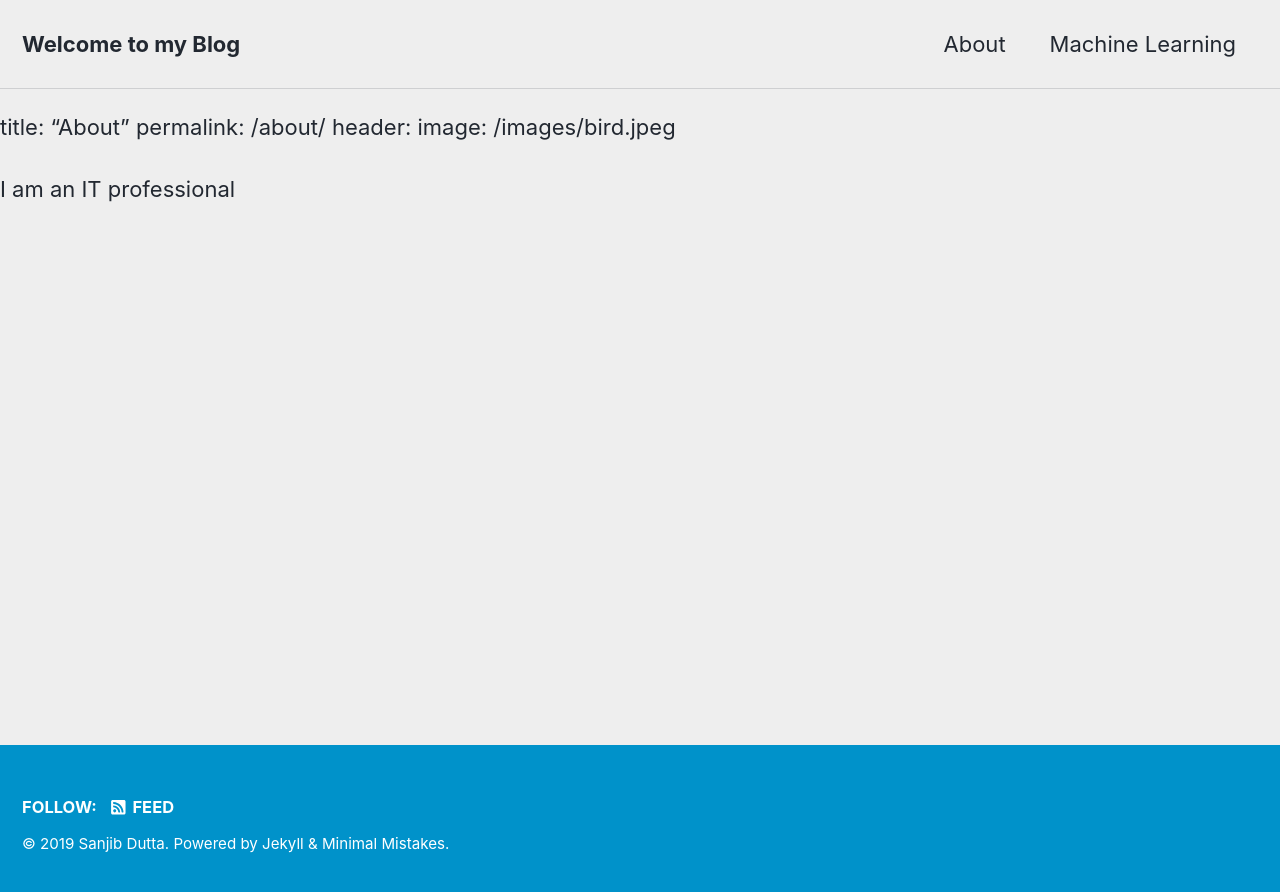
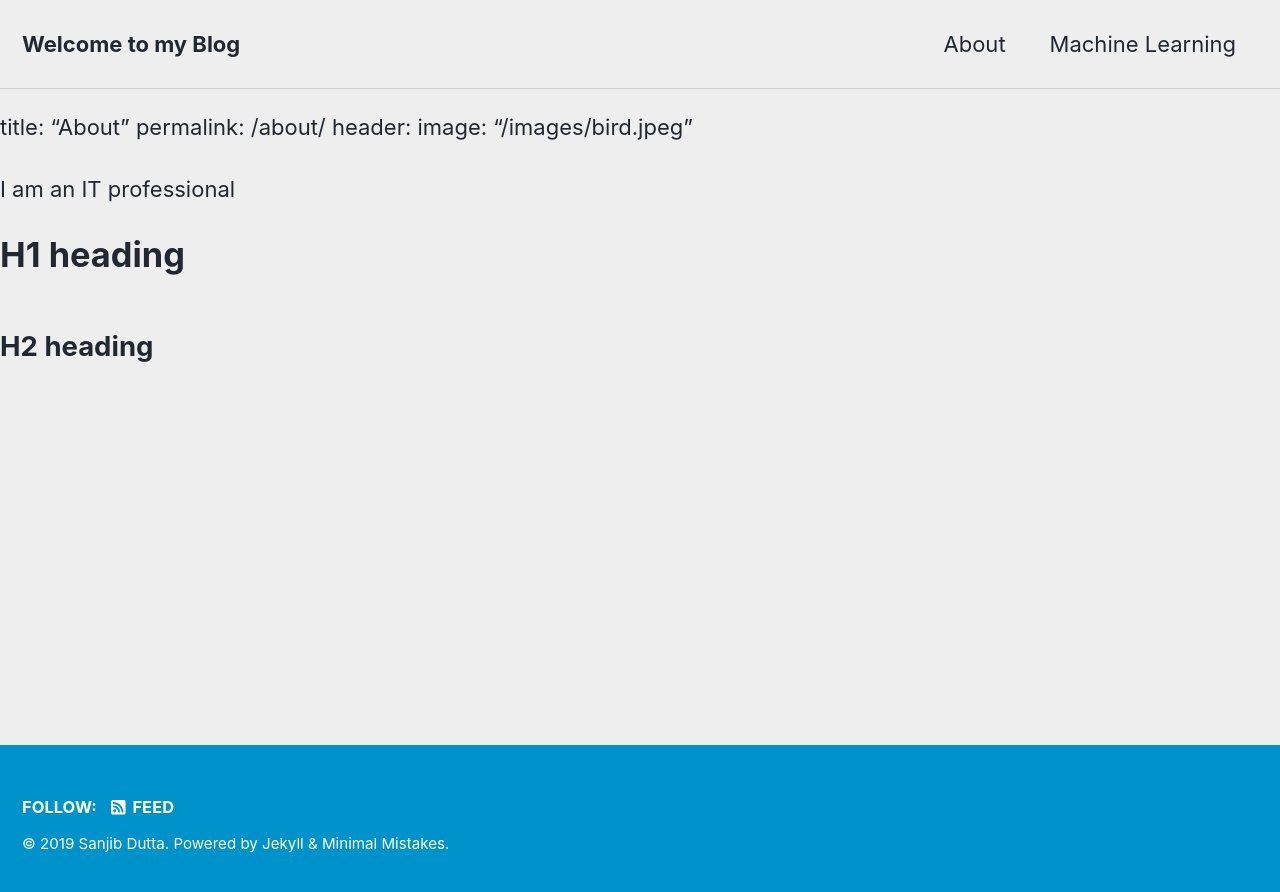
Before and after one commit to sanjibd/sanjibd.github.io, a Jekyll site: the page built from _pages/about.md, in a window 1280 px wide. Shown: the top 892 px of the page. Built offline with Jekyll 4.4.1, drawn with Linux system fonts in a browser that asks for light colours; cached includes are drawn as plain includes; nearby versions of some CDN libraries; our own code applies the rules of GitHub Pages for plain Markdown files.

Commit message:
new github theme

```diff
--- a/_pages/about.md
+++ b/_pages/about.md
@@ -1,7 +1,11 @@
+
 title: "About"
 permalink: /about/
 header:
-    image: /images/bird.jpeg
+    image: "/images/bird.jpeg"
 
 
 I am an IT professional
+
+# H1 heading
+## H2 heading
```
